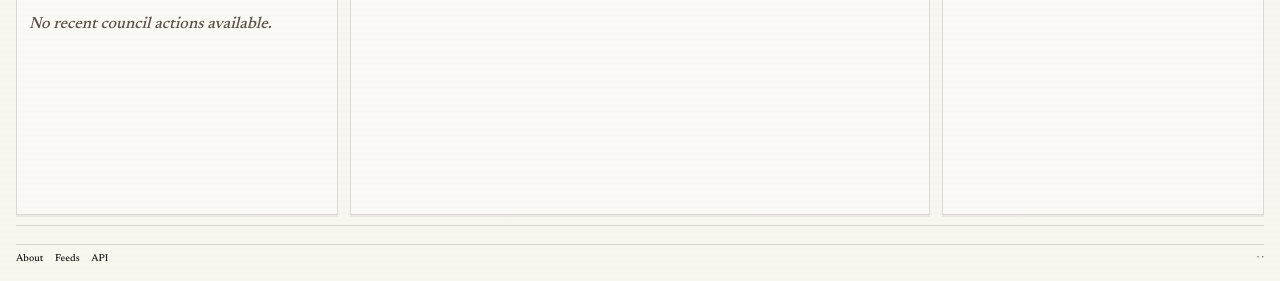
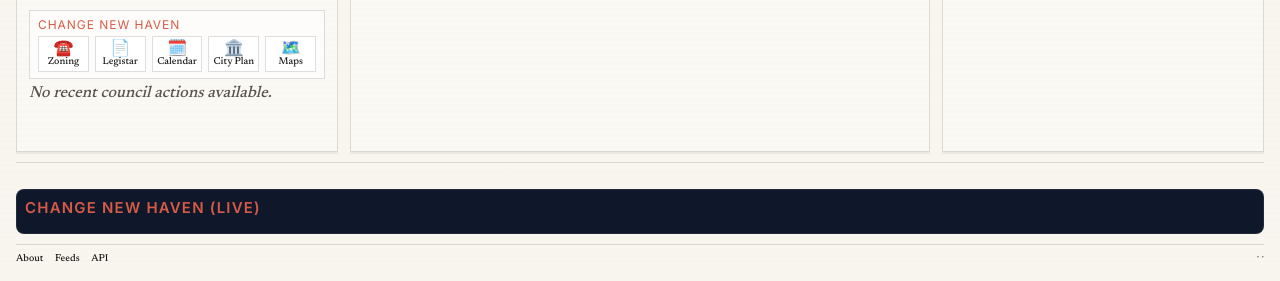
Before and after one commit to oooAHOYooo/elm, a Flask app: template templates/index.html in a window 1280 px wide. Shown: the part 519-800 px from the top of the page. Run offline with Flask 3, Linux system fonts and the light colour scheme; the template is opened without the code that fills it, so the values that code supplies are empty.

Commit message:
made it live

```diff
--- a/app.py
+++ b/app.py
@@ -10,7 +10,14 @@ from flask import jsonify, request
 from config import Config
 from services import events as events_service
 from services import rss as rss_service
-from services.civics import fetch_recent_matters, compute_civics_stats, fetch_tax_rate
+from services.civics import (
+    fetch_recent_matters,
+    compute_civics_stats,
+    fetch_tax_rate,
+    fetch_city_calendar,
+    fetch_legistar_events,
+)
+from modules.change_new_haven_live.routes import bp as change_bp
 from services import weather as weather_service
 from services import nws as nws_service
 from feeds.aggregator import aggregate_all, aggregate_filtered
@@ -29,6 +36,8 @@ def create_app() -> Flask:
         format="%(asctime)s %(levelname)s %(name)s %(message)s",
     )
     app.logger.setLevel(logging.INFO)
+    # Register blueprints
+    app.register_blueprint(change_bp)
 
     @app.route("/")
     def index():
@@ -310,6 +319,41 @@ def create_app() -> Flask:
         for k in list(feed_history.keys()):
             feed_history[k] = feed_history[k][:20]
 
+        # Boards & Commissions upcoming (calendar JSON + Legistar events)
+        cal_upcoming = fetch_city_calendar(limit=6)
+        legis_upcoming = fetch_legistar_events(city_slug=city_slug, limit=6)
+        boards_upcoming = []
+        boards_upcoming.extend(
+            [
+                {
+                    "title": i.get("title"),
+                    "date": i.get("date_display"),
+                    "location": i.get("location"),
+                    "source": "City Calendar",
+                    "link": i.get("link"),
+                }
+                for i in cal_upcoming
+            ]
+        )
+        boards_upcoming.extend(
+            [
+                {
+                    "title": i.get("title"),
+                    "date": i.get("date_display"),
+                    "location": i.get("location"),
+                    "source": i.get("body") or "Legistar",
+                    "link": i.get("link"),
+                }
+                for i in legis_upcoming
+            ]
+        )
+        # sort by date string to keep near-future first
+        try:
+            boards_upcoming.sort(key=lambda x: x.get("date") or "")
+        except Exception:
+            pass
+        boards_upcoming = boards_upcoming[:8]
+
         return render_template(
             "index.html",
             app_name=app.config["APP_NAME"],
@@ -332,6 +376,7 @@ def create_app() -> Flask:
             feed_history=feed_history,
             week_grid=week_grid,
             time_str=time_str,
+            boards_upcoming=boards_upcoming,
         )
 
     @app.route("/feeds")
--- /dev/null
+++ b/modules/change_new_haven_live/__init__.py
@@ -0,0 +1 @@
+# Package init for Change New Haven Live module
--- /dev/null
+++ b/modules/change_new_haven_live/routes.py
@@ -0,0 +1,10 @@
+from flask import Blueprint, jsonify
+from .scraper import get_live_data
+
+bp = Blueprint("change_new_haven_live", __name__)
+
+
+@bp.route("/api/change-new-haven-live")
+def api_change_new_haven_live():
+    data = get_live_data()
+    return jsonify(data)
--- /dev/null
+++ b/modules/change_new_haven_live/scraper.py
@@ -0,0 +1,112 @@
+import json
+import os
+import time
+from typing import Any, Dict, List, Optional
+
+import requests
+from bs4 import BeautifulSoup  # type: ignore
+
+URL = "https://www.newhavenct.gov/"
+CACHE_FILE = os.path.join(os.path.dirname(__file__), "cache.json")
+TTL = 1800  # 30 minutes
+
+KEYWORDS = [
+    "Health",
+    "Pay",
+    "Taxes",
+    "Public Works",
+    "Youth",
+    "Recreation",
+    "Jobs",
+    "Affordable",
+    "Housing",
+    "Parks",
+    "Report",
+    "See, Click, Fix",
+    "SeeClickFix",
+    "Municity",
+    "Permits",
+    "City Plan",
+    "Long Wharf",
+    "Livable City",
+    "Transportation",
+    "Traffic",
+    "Parking",
+    "Recycling",
+    "Board of Alders",
+    "Arts",
+    "Culture",
+    "Tourism",
+]
+
+
+def load_cache() -> Optional[List[Dict[str, Any]]]:
+    if not os.path.exists(CACHE_FILE):
+        return None
+    try:
+        with open(CACHE_FILE, "r") as f:
+            data = json.load(f)
+        if time.time() - data.get("timestamp", 0) > TTL:
+            return None
+        return data.get("payload")
+    except Exception:
+        return None
+
+
+def save_cache(payload: List[Dict[str, Any]]) -> None:
+    try:
+        with open(CACHE_FILE, "w") as f:
+            json.dump({"timestamp": time.time(), "payload": payload}, f, indent=2)
+    except Exception:
+        # Best effort; ignore file I/O errors
+        pass
+
+
+def _normalize_url(href: str) -> str:
+    href = (href or "").strip()
+    if not href:
+        return ""
+    if href.startswith("http://") or href.startswith("https://"):
+        return href
+    if href.startswith("/"):
+        return f"https://www.newhavenct.gov{href}"
+    # relative path
+    return f"https://www.newhavenct.gov/{href.lstrip('./')}"
+
+
+def scrape() -> List[Dict[str, Any]]:
+    """Scrape New Haven DOM and extract civic links."""
+    html = requests.get(URL, timeout=12).text
+    soup = BeautifulSoup(html, "html.parser")
+    links = soup.find_all("a", href=True)
+
+    results: List[Dict[str, Any]] = []
+    for a in links:
+        text = (a.get_text() or "").strip()
+        href = _normalize_url(a.get("href", ""))
+        if not href or not text:
+            continue
+        for kw in KEYWORDS:
+            if kw.lower() in text.lower():
+                results.append({"title": text, "url": href, "category": kw})
+                break
+
+    # de-duplicate by URL while keeping first occurrence
+    seen = set()
+    final: List[Dict[str, Any]] = []
+    for item in results:
+        url = item.get("url")
+        if not url or url in seen:
+            continue
+        seen.add(url)
+        final.append(item)
+
+    save_cache(final)
+    return final
+
+
+def get_live_data() -> List[Dict[str, Any]]:
+    cached = load_cache()
+    if cached:
+        return cached
+    return scrape()
--- a/requirements.txt
+++ b/requirements.txt
@@ -3,3 +3,5 @@ feedparser~=6.0
 requests~=2.32
 python-dotenv~=1.0
 ics~=0.7
+beautifulsoup4~=4.12
+python-dateutil~=2.9
--- /dev/null
+++ b/static/css/change_new_haven_live.css
@@ -0,0 +1,37 @@
+.cnn-live-widget {
+  padding: 8px;
+  background: #0f172a;
+  color: #ffffff;
+  border-radius: 8px;
+  border: 1px solid rgba(255, 255, 255, 0.08);
+  margin-top: 8px;
+}
+.cnn-live-grid {
+  display: grid;
+  grid-template-columns: repeat(auto-fill, minmax(220px, 1fr));
+  gap: 8px;
+}
+.cnn-live-card {
+  background: #1e293b;
+  padding: 10px;
+  border-radius: 8px;
+  text-decoration: none;
+  color: #ffffff;
+  transition: 0.2s ease;
+  border: 1px solid rgba(255, 255, 255, 0.06);
+}
+.cnn-live-card:hover {
+  background: #334155;
+  transform: translateY(-2px);
+}
+.cnn-live-title {
+  font-weight: 600;
+  margin-bottom: 4px;
+}
+.cnn-live-category {
+  font-size: 12px;
+  opacity: 0.85;
+}
+.cnn-live-error {
+  color: #ffb4ab;
+}
--- a/static/css/main.css
+++ b/static/css/main.css
@@ -136,6 +136,49 @@ a {
     height: 220px;
     margin-bottom: 10px;
     overflow: hidden;
+}
+
+.change-nh {
+    max-height: 100px;
+    border: 1px solid var(--line);
+    background: rgba(255, 255, 255, 0.55);
+    padding: 6px 8px;
+    display: grid;
+    grid-template-rows: auto 1fr;
+    gap: 4px;
+}
+.change-nh__title {
+    font-family: "Inter", ui-sans-serif, system-ui, -apple-system, "Segoe UI", Roboto, "Helvetica Neue", Arial, sans-serif;
+    text-transform: uppercase;
+    letter-spacing: 0.08em;
+    font-size: 12px;
+    color: var(--accent);
+}
+.change-nh__actions {
+    display: grid;
+    grid-auto-flow: column;
+    grid-auto-columns: minmax(0, 1fr);
+    gap: 6px;
+    align-items: center;
+    overflow: hidden;
+}
+.change-nh__btn {
+    display: grid;
+    grid-template-rows: 1fr auto;
+    place-items: center;
+    border: 1px solid var(--line);
+    background: #fff;
+    padding: 4px 2px;
+    text-decoration: none;
+    color: inherit;
+    font-size: 11px;
+}
+.change-nh__icon {
+    font-size: 16px;
+    line-height: 1;
+}
+.change-nh__label {
+    font-size: 10px;
 }
 
 .mapbox iframe {
--- /dev/null
+++ b/static/js/change_new_haven_live.js
@@ -0,0 +1,27 @@
+async function loadChangeNewHaven() {
+  try {
+    const res = await fetch("/api/change-new-haven-live", { headers: { "Accept": "application/json" } });
+    if (!res.ok) throw new Error("Failed");
+    const items = await res.json();
+    const grid = document.getElementById("cnn-live-grid");
+    if (!grid) return;
+    grid.innerHTML = "";
+    (items || []).forEach((item) => {
+      const card = document.createElement("a");
+      card.className = "cnn-live-card";
+      card.href = item.url || "#";
+      card.target = "_blank";
+      card.rel = "noopener";
+      card.innerHTML = `
+        <div class="cnn-live-title">${(item.title || "").slice(0, 120)}</div>
+        <div class="cnn-live-category">${item.category || ""}</div>
+      `;
+      grid.appendChild(card);
+    });
+  } catch (e) {
+    const grid = document.getElementById("cnn-live-grid");
+    if (grid) grid.innerHTML = "<div class='cnn-live-error'>Failed to load.</div>";
+  }
+}
+loadChangeNewHaven();
+setInterval(loadChangeNewHaven, 1800000);
--- /dev/null
+++ b/templates/components/change_new_haven_live.html
@@ -0,0 +1,6 @@
+<link rel="stylesheet" href="{{ url_for('static', filename='css/change_new_haven_live.css') }}">
+<div id="change-new-haven-live" class="cnn-live-widget">
+    <h2 class="panel__title">Change New Haven (Live)</h2>
+    <div class="cnn-live-grid" id="cnn-live-grid"></div>
+  </div>
+<script src="{{ url_for('static', filename='js/change_new_haven_live.js') }}"></script>
--- a/templates/index.html
+++ b/templates/index.html
@@ -99,6 +99,26 @@
                     data-lat="{{ center_lat }}"
                     data-lon="{{ center_lon }}"></iframe>
             </div>
+            <div class="change-nh" role="region" aria-label="Change New Haven quick actions">
+                <div class="change-nh__title">Change New Haven</div>
+                <div class="change-nh__actions">
+                    <a class="change-nh__btn" href="tel:+12039465128" title="Zoning (Call)">
+                        <span class="change-nh__icon">☎️</span><span class="change-nh__label">Zoning</span>
+                    </a>
+                    <a class="change-nh__btn" href="https://newhavenct.legistar.com" target="_blank" rel="noopener" title="Legistar">
+                        <span class="change-nh__icon">📄</span><span class="change-nh__label">Legistar</span>
+                    </a>
+                    <a class="change-nh__btn" href="https://cityofnewhaven.com/civicax/citycalendar/calendarjson" target="_blank" rel="noopener" title="Calendar JSON">
+                        <span class="change-nh__icon">🗓️</span><span class="change-nh__label">Calendar</span>
+                    </a>
+                    <a class="change-nh__btn" href="https://www.newhavenct.gov/government/departments-divisions/city-plan" target="_blank" rel="noopener" title="City Plan Dept">
+                        <span class="change-nh__icon">🏛️</span><span class="change-nh__label">City Plan</span>
+                    </a>
+                    <a class="change-nh__btn" href="https://maps.newhavenct.gov/" target="_blank" rel="noopener" title="Maps">
+                        <span class="change-nh__icon">🗺️</span><span class="change-nh__label">Maps</span>
+                    </a>
+                </div>
+            </div>
             <ul class="list list--supporting">
                 {% for item in civics_actions %}
                 <li class="list__item">
@@ -176,6 +196,21 @@
         </section>
 
         <aside class="panel panel--right">
+            <div class="boards">
+                <h3 class="filters__title">Upcoming Boards & Commissions</h3>
+                <ul class="list">
+                    {% for b in boards_upcoming %}
+                    <li class="list__item">
+                        <a class="list__link" href="{{ b.link or '#' }}" target="_blank" rel="noopener">
+                            <span class="list__source">{{ b.source }} · {{ b.date }}</span>
+                            <span class="list__title">{{ b.title }}</span>
+                        </a>
+                    </li>
+                    {% else %}
+                    <li class="list__item list__item--empty">No upcoming meetings.</li>
+                    {% endfor %}
+                </ul>
+            </div>
             <h2 class="panel__title">Today in Elm City</h2>
 
             <div class="weather">
@@ -302,6 +337,7 @@
             {% endfor %}
         </div>
     </section>
+    {% include "components/change_new_haven_live.html" %}
     <footer class="footer-mini">
         <nav class="footer-mini__nav">
             <a href="{{ url_for('about') }}">About</a>
```
Also changed, not shown: services/civics.py (+116 -0 lines).
